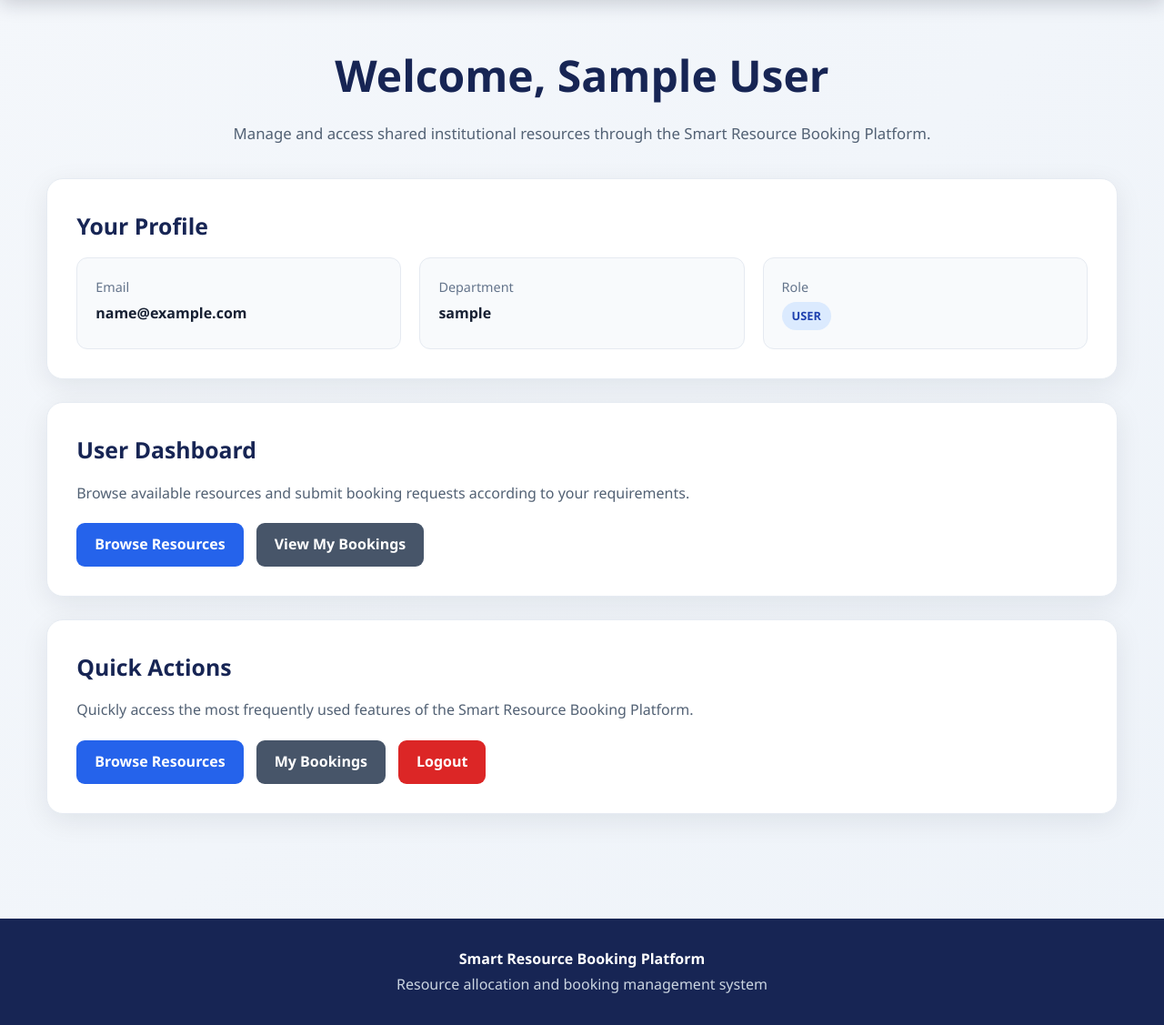
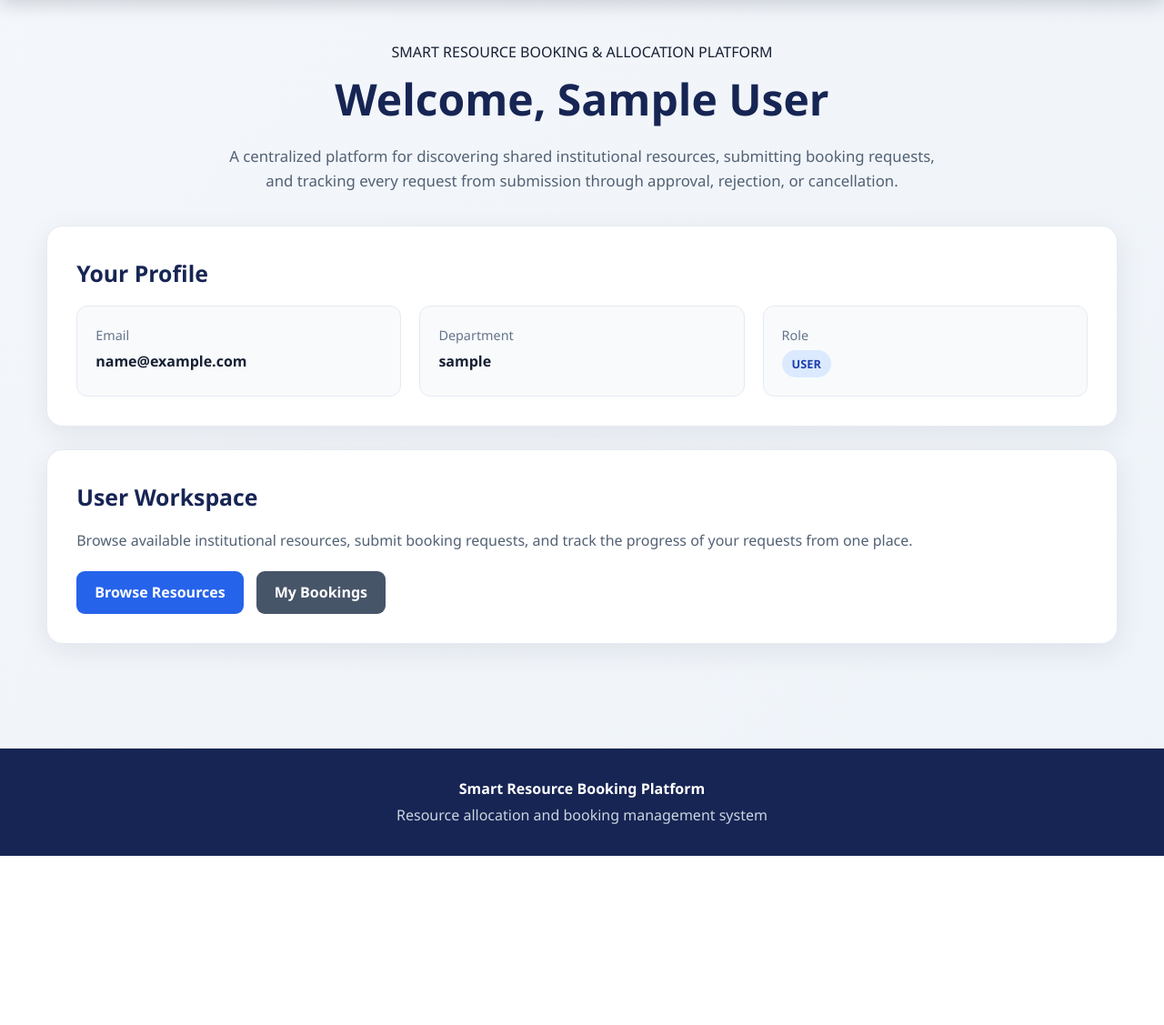
Before and after one commit to ko-27/smart-resource-booking, a Flask app: page /dashboard in a window 1280 px wide. Shown: the part 76-1203 px from the top of the page at 91% size. After the commit the page ends 1017 px from the top, so only its background shows below. Run offline with Flask 3, Linux system fonts and the light colour scheme; the visitor is signed in with stand-in values (Sample User, id 1); data that the repository does not hold is empty.

Commit message:
Redesign role based dashboard structure

```diff
--- a/backend/templates/dashboard.html
+++ b/backend/templates/dashboard.html
@@ -11,17 +11,13 @@
     <title>Dashboard - Smart Resource Booking</title>
 
     <link rel="stylesheet"
-          href="{{ url_for('static', filename='css/style.css', v='5') }}">
+          href="{{ url_for('static', filename='css/style.css', v='6') }}">
 
 </head>
 
 
 <body>
 
-
-<!-- =========================
-     Navigation Bar
-     ========================= -->
 
 <nav class="navbar">
 
@@ -56,41 +52,53 @@
 </nav>
 
 
-<!-- =========================
-     Main Dashboard
-     ========================= -->
-
 <main class="container">
 
 
-    <!-- Welcome -->
+    <!-- Application Introduction -->
 
     <section class="dashboard-header">
+
+        <span class="dashboard-kicker">
+            SMART RESOURCE BOOKING & ALLOCATION PLATFORM
+        </span>
 
         <h1>
             Welcome, {{ user.name }}
         </h1>
 
-        <p>
-            Manage and access shared institutional resources
-            through the Smart Resource Booking Platform.
-        </p>
+        {% if user.role == "ADMIN" %}
+
+            <p>
+                A centralized platform for managing institutional
+                resources, reviewing booking requests, controlling
+                availability, and ensuring efficient and transparent
+                allocation of shared facilities and equipment.
+            </p>
+
+        {% else %}
+
+            <p>
+                A centralized platform for discovering shared
+                institutional resources, submitting booking requests,
+                and tracking every request from submission through
+                approval, rejection, or cancellation.
+            </p>
+
+        {% endif %}
 
     </section>
 
 
-    <!-- =========================
-         Profile
-         ========================= -->
+    <!-- Profile -->
 
-    <div class="card">
+    <div class="card profile-card">
 
         <h2>
             Your Profile
         </h2>
 
         <div class="profile-grid">
-
 
             <div class="profile-item">
 
@@ -134,28 +142,26 @@
 
             </div>
 
-
         </div>
 
     </div>
 
 
-    <!-- =========================
-         ADMIN DASHBOARD
-         ========================= -->
+    <!-- Role-Based Workspace -->
 
     {% if user.role == "ADMIN" %}
 
-        <div class="card">
+        <div class="card dashboard-action-card">
 
             <h2>
-                Administrator Control Center
+                Administrator Workspace
             </h2>
 
             <p>
-                Manage institutional resources, monitor booking
-                activity, and control the allocation workflow
-                from the administrator interface.
+                Manage institutional resources and process booking
+                requests from a single administrative workspace.
+                Administrators control resource availability and
+                approve or reject user booking requests.
             </p>
 
 
@@ -172,44 +178,10 @@
                     Manage Booking Requests
                 </a>
 
-            </div>
 
-        </div>
-
-
-        <!-- =========================
-             ADMIN QUICK ACTIONS
-             ========================= -->
-
-        <div class="card">
-
-            <h2>
-                Administrative Actions
-            </h2>
-
-            <p>
-                Quickly access the most frequently used
-                administrative functions.
-            </p>
-
-
-            <div class="actions">
-
-                <a class="btn"
+                <a class="btn btn-success"
                    href="{{ url_for('resources.add_resource') }}">
                     Add Resource
-                </a>
-
-
-                <a class="btn btn-secondary"
-                   href="{{ url_for('resources.list_resources') }}">
-                    Resource Inventory
-                </a>
-
-
-                <a class="btn btn-danger"
-                   href="{{ url_for('auth.logout') }}">
-                    Logout
                 </a>
 
             </div>
@@ -220,53 +192,16 @@
     {% else %}
 
 
-    <!-- =========================
-         USER DASHBOARD
-         ========================= -->
-
-        <div class="card">
+        <div class="card dashboard-action-card">
 
             <h2>
-                User Dashboard
+                User Workspace
             </h2>
 
             <p>
-                Browse available resources and submit booking
-                requests according to your requirements.
-            </p>
-
-
-            <div class="actions">
-
-                <a class="btn"
-                   href="{{ url_for('resources.list_resources') }}">
-                    Browse Resources
-                </a>
-
-
-                <a class="btn btn-secondary"
-                   href="{{ url_for('bookings.list_bookings') }}">
-                    View My Bookings
-                </a>
-
-            </div>
-
-        </div>
-
-
-        <!-- =========================
-             USER QUICK ACTIONS
-             ========================= -->
-
-        <div class="card">
-
-            <h2>
-                Quick Actions
-            </h2>
-
-            <p>
-                Quickly access the most frequently used
-                features of the Smart Resource Booking Platform.
+                Browse available institutional resources, submit
+                booking requests, and track the progress of your
+                requests from one place.
             </p>
 
 
@@ -283,12 +218,6 @@
                     My Bookings
                 </a>
 
-
-                <a class="btn btn-danger"
-                   href="{{ url_for('auth.logout') }}">
-                    Logout
-                </a>
-
             </div>
 
         </div>
@@ -298,10 +227,6 @@
 
 </main>
 
-
-<!-- =========================
-     Footer
-     ========================= -->
 
 <footer class="footer">
 
```
